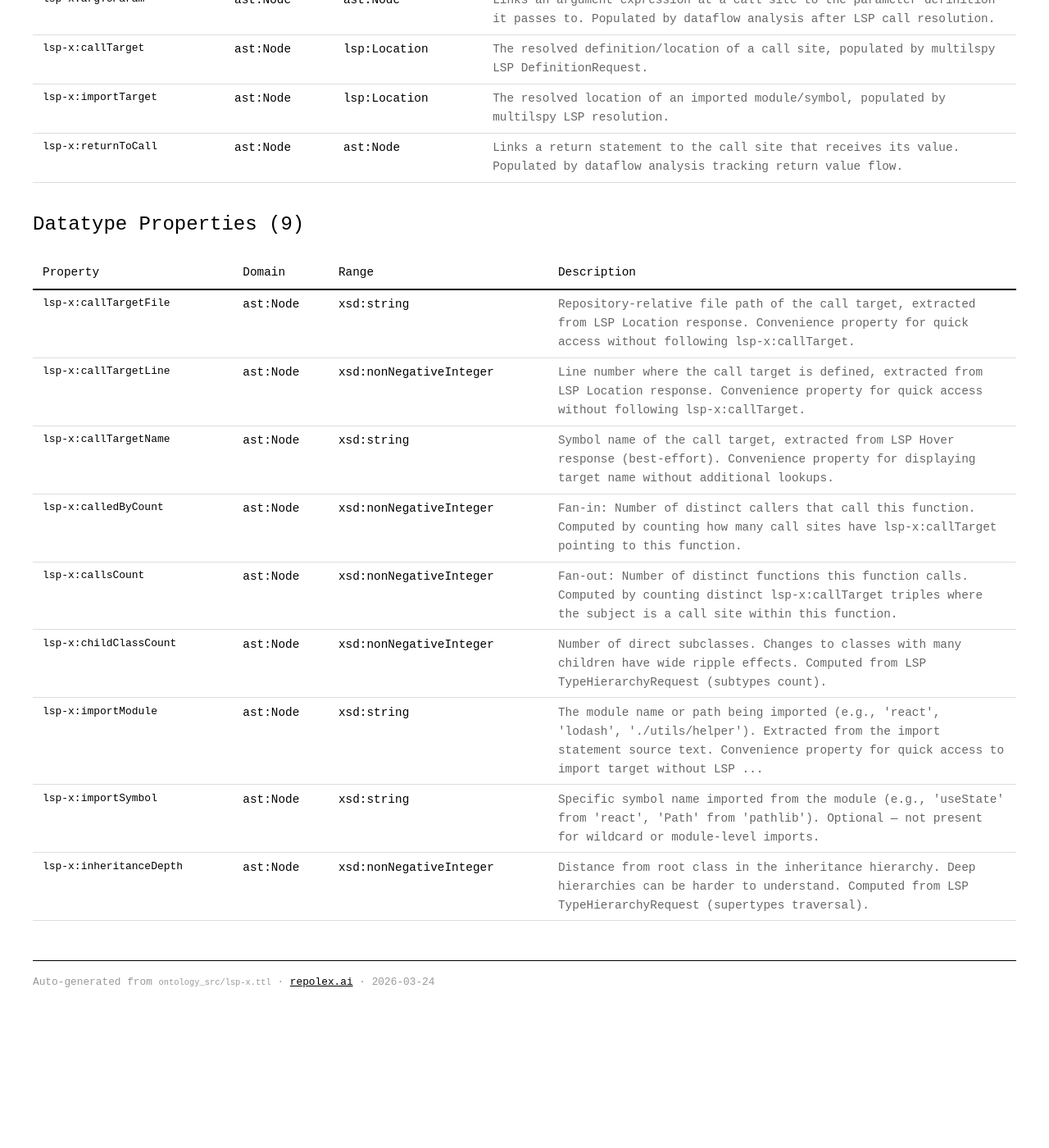
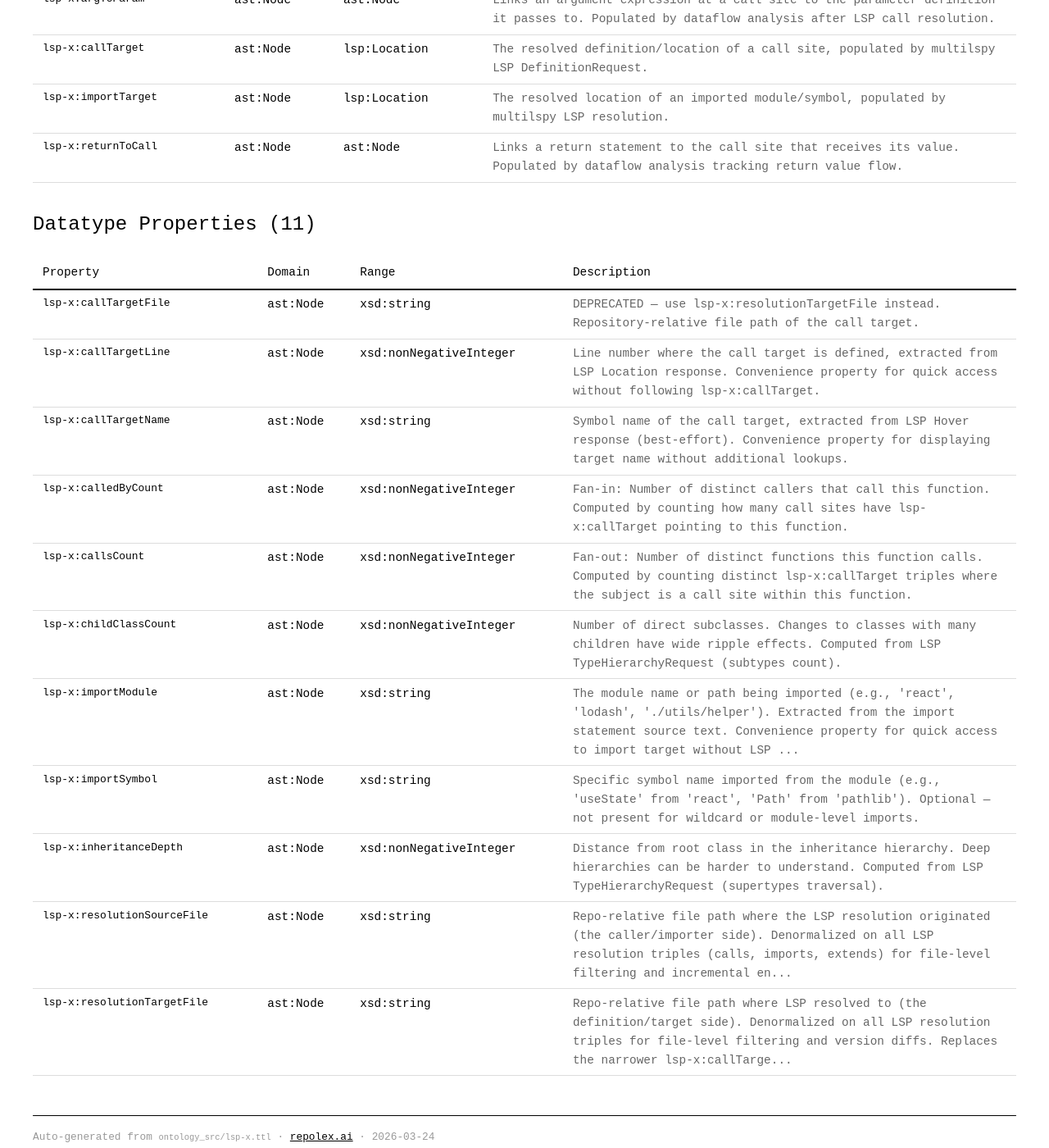
Before and after one commit to repolex-ai/repolex-www, a Jekyll site: the page ontology/repolex/docs/lsp-x.html, which Jekyll copies as it is, in a window 1280 px wide and 1400 px high, scrolled down 416 px. Shown: the whole window at 82% size. Built offline with Jekyll 4.4.1, drawn with Linux system fonts in a browser that asks for light colours; before the commit the page ends 1657 px from its top, so only the background shows below that; some of the changed text lies outside the part shown.

Commit message:
ontology update

```diff
--- a/ontology/repolex/docs/lsp-x.html
+++ b/ontology/repolex/docs/lsp-x.html
@@ -99,11 +99,11 @@
     <h1>LSP Extension Ontology <span class="version">1.0</span></h1>
     <p class="ontology-desc">Properties and metrics derived from LSP data via multilspy resolution and call graph analysis.</p>
     <div class="meta">
-      69 triples
+      79 triples
       · <a href="lsp-x.ttl">Download .ttl</a>
       · 0 classes
       · 4 object properties
-      · 9 datatype properties
+      · 11 datatype properties
     </div>
 
     <h2>Object Properties (4)</h2>
@@ -138,7 +138,7 @@
         </tr>
       </tbody>
     </table>
-    <h2>Datatype Properties (9)</h2>
+    <h2>Datatype Properties (11)</h2>
     <table>
       <thead>
         <tr><th>Property</th><th>Domain</th><th>Range</th><th>Description</th></tr>
@@ -148,7 +148,7 @@
           <td class="prop-name">lsp-x:callTargetFile</td>
           <td>ast:Node</td>
           <td>xsd:string</td>
-          <td class="prop-desc">Repository-relative file path of the call target, extracted from LSP Location response. Convenience property for quick access without following lsp-x:callTarget.</td>
+          <td class="prop-desc">DEPRECATED — use lsp-x:resolutionTargetFile instead. Repository-relative file path of the call target.</td>
         </tr>
         <tr>
           <td class="prop-name">lsp-x:callTargetLine</td>
@@ -198,6 +198,18 @@
           <td>xsd:nonNegativeInteger</td>
           <td class="prop-desc">Distance from root class in the inheritance hierarchy. Deep hierarchies can be harder to understand. Computed from LSP TypeHierarchyRequest (supertypes traversal).</td>
         </tr>
+        <tr>
+          <td class="prop-name">lsp-x:resolutionSourceFile</td>
+          <td>ast:Node</td>
+          <td>xsd:string</td>
+          <td class="prop-desc">Repo-relative file path where the LSP resolution originated (the caller/importer side). Denormalized on all LSP resolution triples (calls, imports, extends) for file-level filtering and incremental en...</td>
+        </tr>
+        <tr>
+          <td class="prop-name">lsp-x:resolutionTargetFile</td>
+          <td>ast:Node</td>
+          <td>xsd:string</td>
+          <td class="prop-desc">Repo-relative file path where LSP resolved to (the definition/target side). Denormalized on all LSP resolution triples for file-level filtering and version diffs. Replaces the narrower lsp-x:callTarge...</td>
+        </tr>
       </tbody>
     </table>
 
```
Also changed, not shown: 2 other files.
